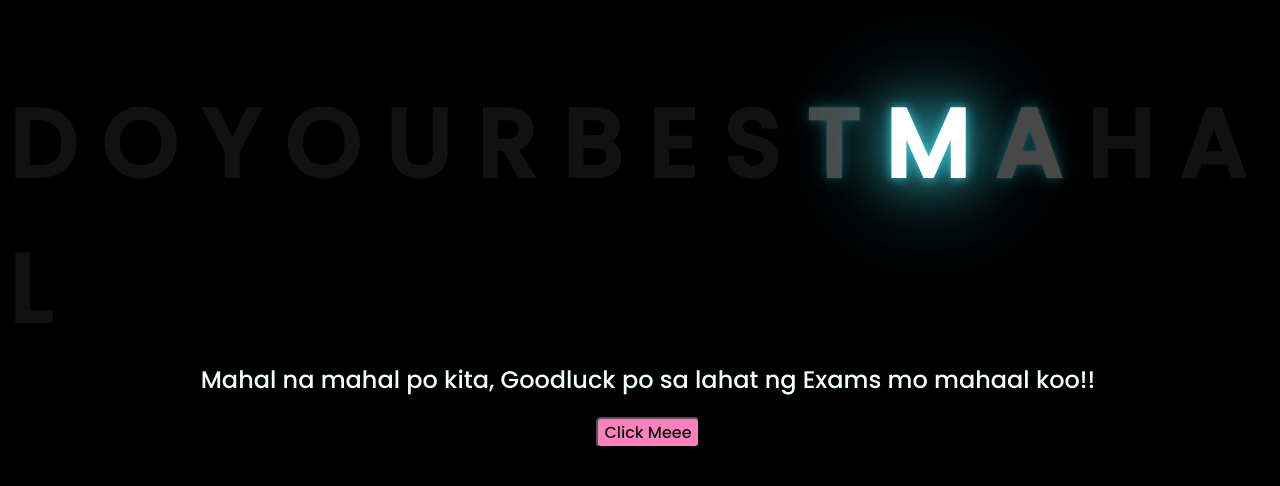
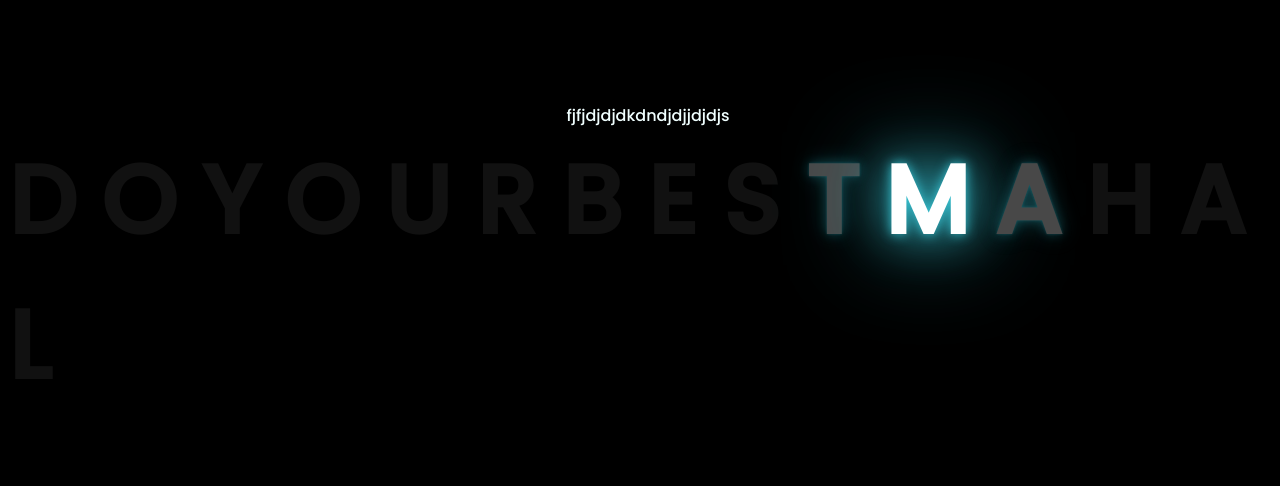
Before and after one commit to nekosukma/urbirthday, a plain HTML site: page index.html in a window 1280 px wide. Shown: the part 148-634 px from the top of the page. Drawn offline with Linux system fonts and the light colour scheme.

Commit message:
Update index.html

```diff
--- a/index.html
+++ b/index.html
@@ -1,5 +1,5 @@
 <!DOCTYPE html>
-<html lang="en">
+<html lang="en"> fjfjdjdjdkdndjdjjdjdjs
 <head>
     <meta charset="UTF-8">
     <meta http-equiv="X-UA-Compatible" content="IE=edge">
@@ -26,15 +26,4 @@
         <span>H</span>
         <span>A</span>
         <span>L</span>
-    </div>
-    <div class="description">
-        <span>Mahal na mahal po kita, Goodluck po sa lahat ng Exams mo mahaal koo!!</span>
-    </div>
-    <div class="button">
-        <button>
-            <a href="flower.html">Click Meee</a>
-        </button>
-
-    </div>
-</body>
-</html>
+    </
```
